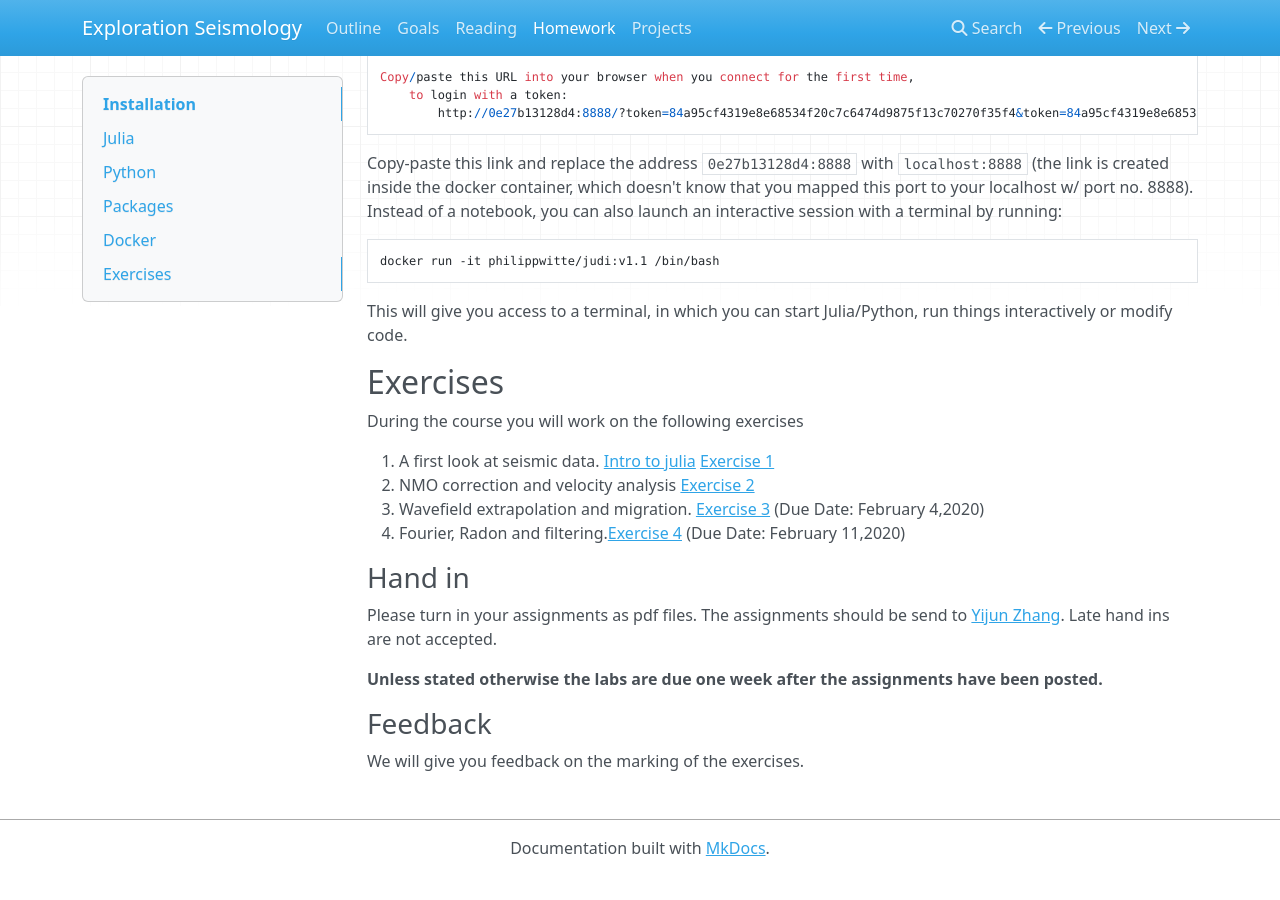
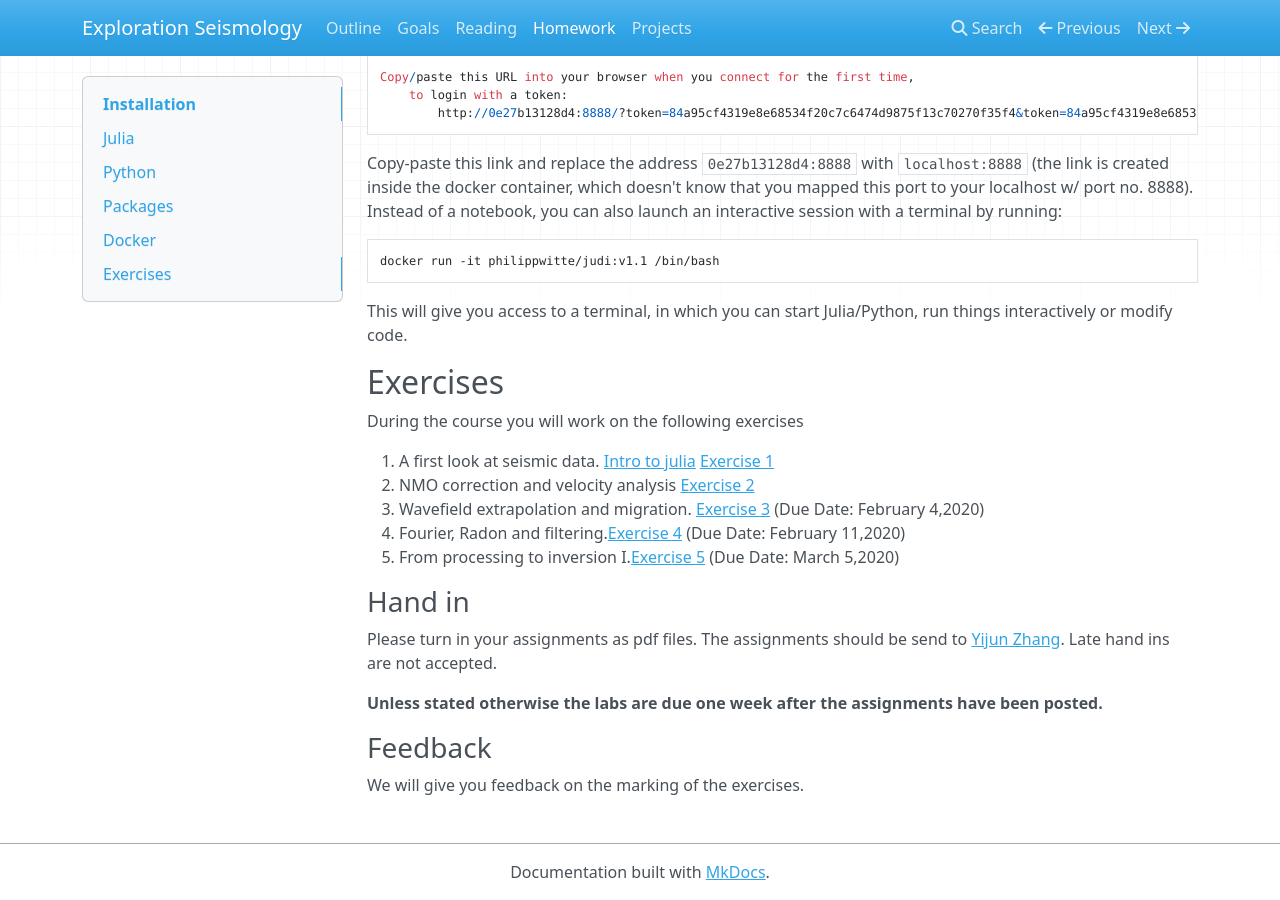
Before and after one commit to flexie/eas-4803-8803-ccs, an MkDocs documentation site: the page built from docs/homework.md, in a window 1280 px wide and 900 px high, scrolled down 1549 px. Built offline with MkDocs 1.6.1, drawn with Linux system fonts in a browser that asks for light colours; nearby versions of some CDN libraries; old or Windows-style settings are respelled for this version of MkDocs; before the commit the page ends 2425 px from its top, so only the background shows below that.

Commit message:
Update Exercise_5

```diff
--- a/docs/homework.md
+++ b/docs/homework.md
@@ -93,6 +93,7 @@ During the course you will work on the following exercises
 2. NMO correction and velocity analysis [Exercise 2](Assignments/Exercise2.md)
 3. Wavefield extrapolation and migration. [Exercise 3](Assignments/Exercise3.md) (Due Date: February 4,2020)
 4. Fourier, Radon and filtering.[Exercise 4](Assignments/Exercise4.md) (Due Date: February 11,2020)
+5. From processing to inversion I.[Exercise 5](Assignments/Exercise5.md) (Due Date: March 5,2020)
 
 <!--
 1. A first look at seismic data. [Intro to julia](Assignments/introduction_to_julia.md) [Exercise 1](Assignments/Exercise1.md) [[Solution]](https://www.slim.eos.ubc.ca/Teaching/EOSC454/exercise1_sol.html)
```
